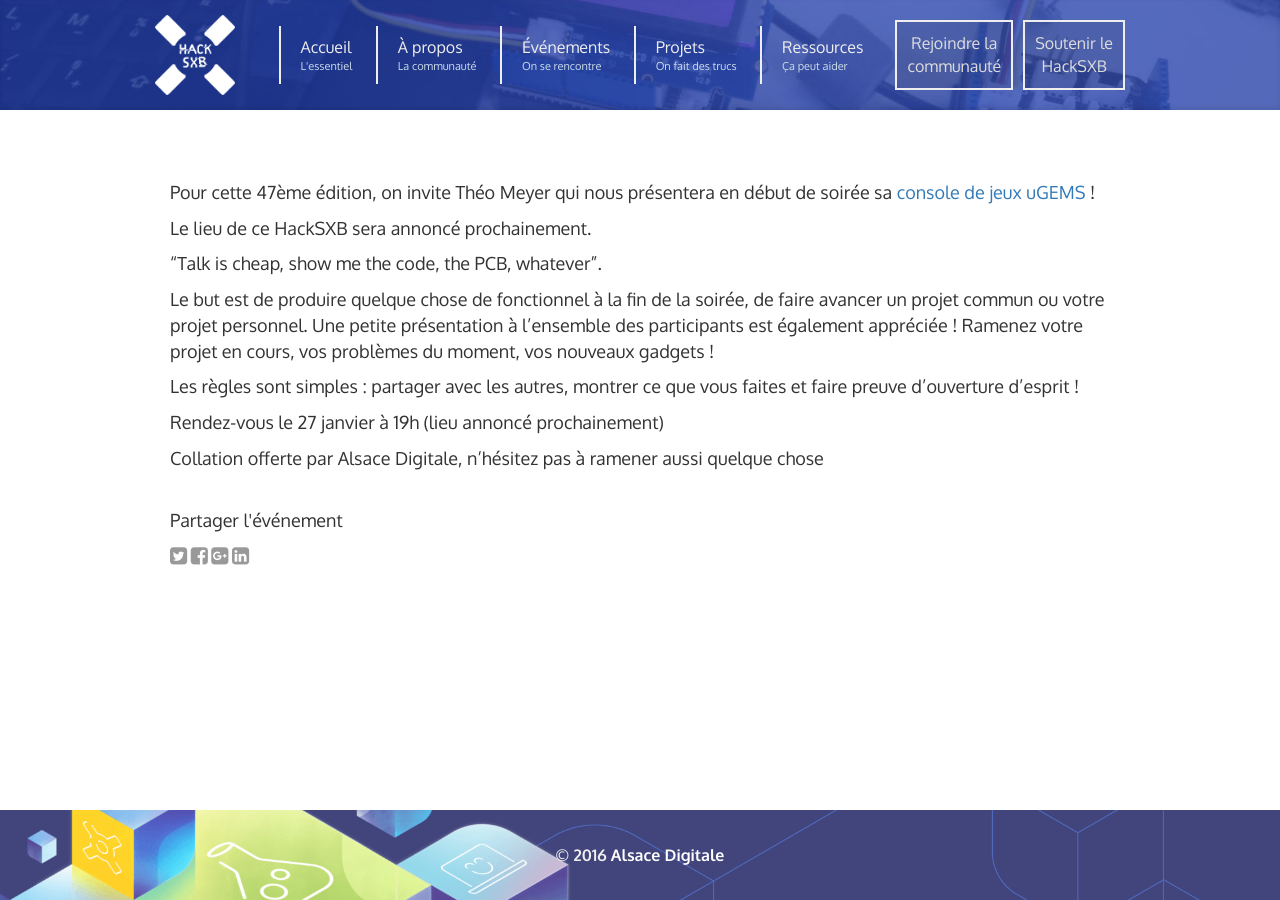
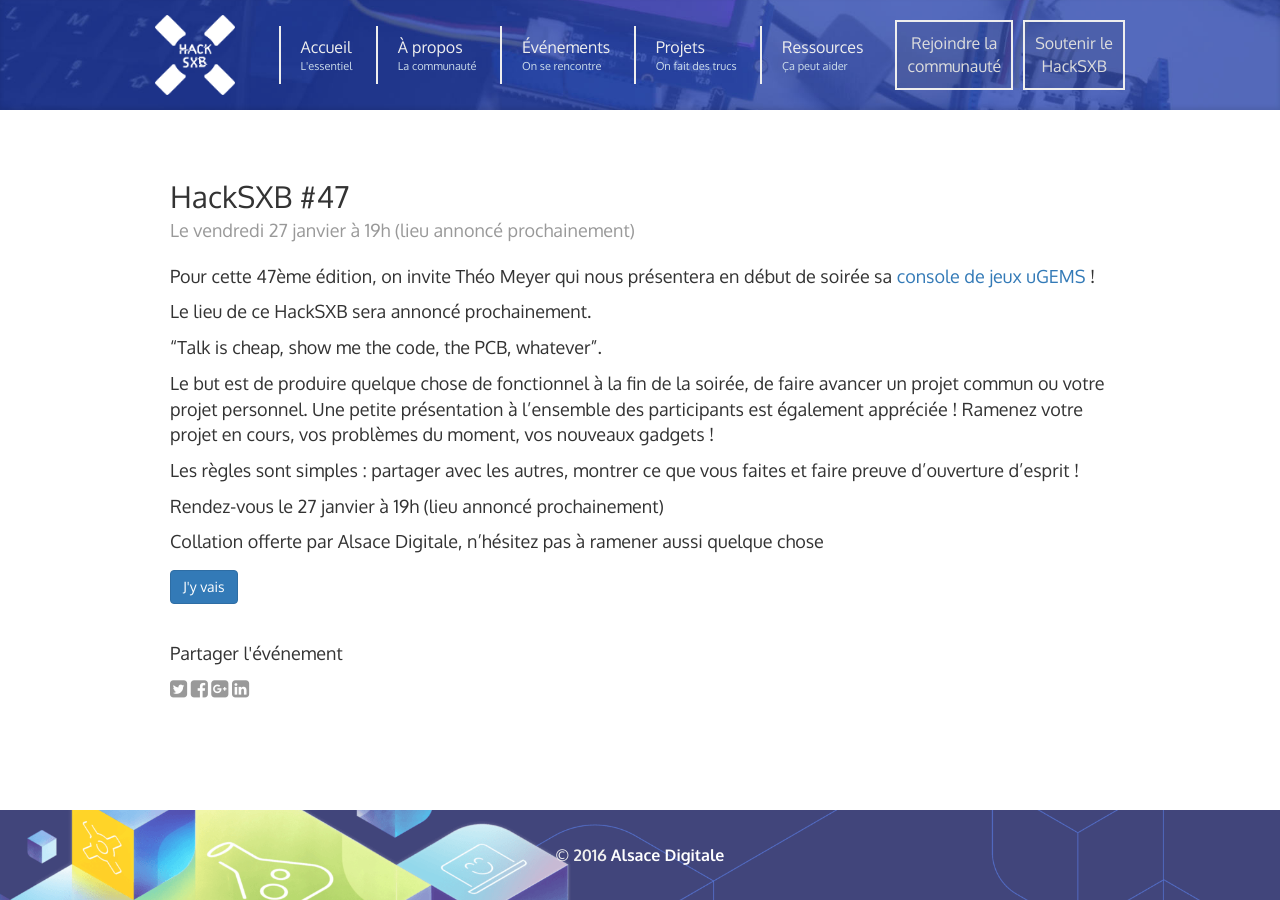
Before and after one commit to AlsaceDigitale/www.hacksxb.com, a Jekyll site: the page built from events/_posts/2017-01-09-hacksxb-47.markdown, in a window 1280 px wide. Built offline with Jekyll 4.4.1, drawn with Linux system fonts in a browser that asks for light colours; nearby versions of some CDN libraries; our own code applies the rules of GitHub Pages for plain Markdown files.

Commit message:
fix hacksxb 47

```diff
--- a/events/_posts/2017-01-09-hacksxb-47.markdown
+++ b/events/_posts/2017-01-09-hacksxb-47.markdown
@@ -1,6 +1,6 @@
 ---
 layout: post
-title: 'HackSXB #47
+title: 'HackSXB #47'
 date: '2017-01-09 10:44:48 +0200'
 event_date: '2017-12-16 19:00:00 +0200'
 event_info: Le vendredi 27 janvier à 19h (lieu annoncé prochainement)
```
